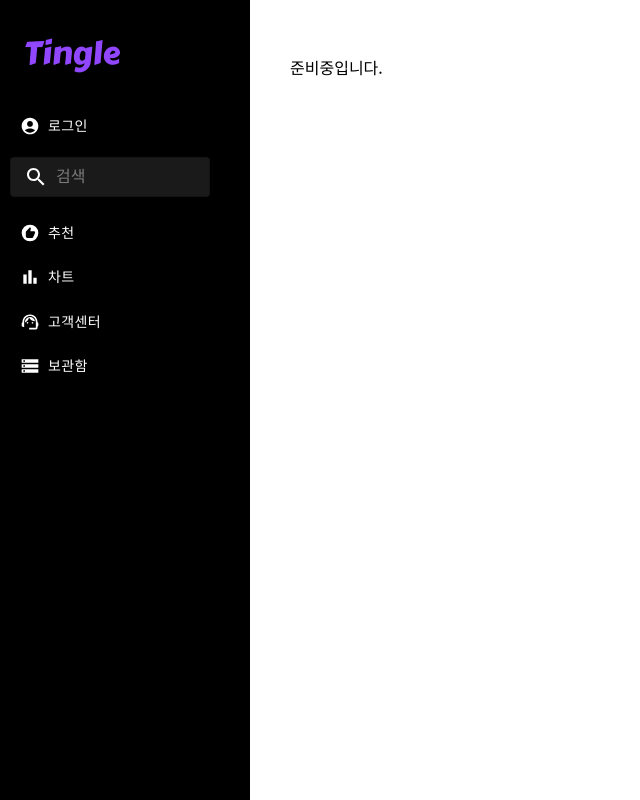
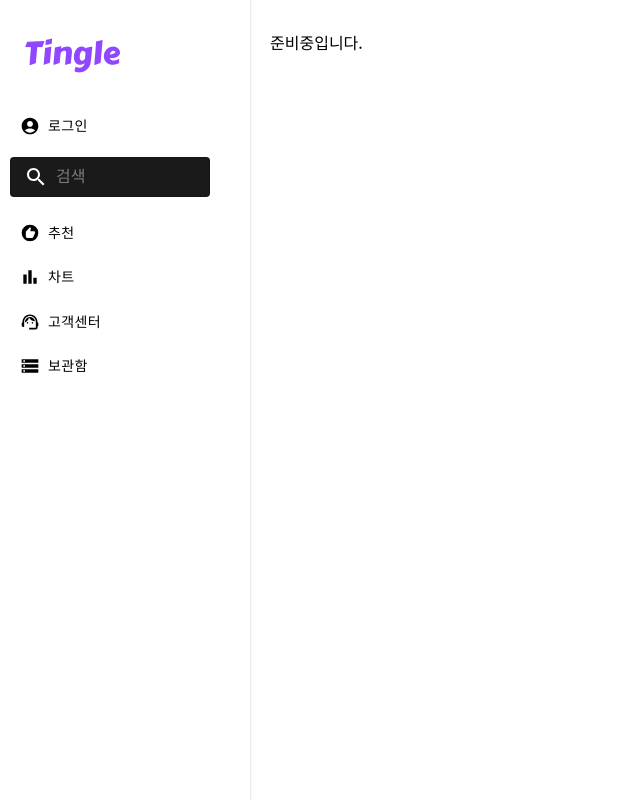
Before and after one commit to munimummm/Tingle_p, a React (Create React App) app: page /recommend in a window 1280 px wide. Shown: the whole page, without its empty margins (0-640 px from the left). Built offline with nearby package versions, Linux system fonts and the light colour scheme.

Commit message:
모바일 반응형 추가

```diff
--- a/src/App.js
+++ b/src/App.js
@@ -1,4 +1,4 @@
-import Nav from "./common/nav";
+import Sidebar from "./common/Sidebar";
 import Player from "./common/Player";
 import SearchResult from "./pages/SearchResult";
 import Recommend from "./pages/Recommend";
@@ -17,26 +17,32 @@ import SearchTitle from "components/SearchTitle";
 import SearchAlbum from "components/SearchAlbum";
 import SearchArtist from "components/SearchArtist";
 
-function App() {
-  const ContainerWrap = styled.div`
+const AppContainer = styled.div`
+  display: grid;
+  grid-template-columns: 250px 1fr;
+  grid-template-rows: 1fr;
+  grid-template-areas: "side main";
   margin-bottom: 100px;
   max-width: 1800px;
+
+  @media ${(props) => props.theme.mobile} {
+    display: block;
+  }
 `;
 const PageContainer = styled.div`
+  grid-area: main;
   width: 100%;
-    padding: 55px 20px 20px 290px;
+  /* padding: 55px 20px 20px 40px; */
+  padding: 30px 20px;
   overflow-y: auto;
-    .noPageImg {
-      width: 256px;
-      height: 256px;
-    }
 `;
 
+function App() {
   return (
     <div className="App">
       <BrowserRouter>
-        <ContainerWrap>
-          <Nav></Nav>
+        <AppContainer>
+          <Sidebar></Sidebar>
           <PageContainer>
             <Routes>
               <Route path="*" element={<div>준비중입니다.</div>} />
@@ -58,7 +64,7 @@ function App() {
               </Route>
             </Routes>
           </PageContainer>
-        </ContainerWrap>
+        </AppContainer>
         <Player></Player>
       </BrowserRouter>
     </div>
--- /dev/null
+++ b/src/common/Sidebar.js
@@ -0,0 +1,105 @@
+import styled from "styled-components";
+
+import { Menu, Close } from "@mui/icons-material";
+import { NavLink, useNavigate } from "react-router-dom";
+import { useState } from "react";
+import SidebarContent from "components/SidebarContent";
+let SidebarContainer = styled.div`
+  .mobileMenu {
+    display: none;
+    @media ${(props) => props.theme.mobile} {
+      position: fixed;
+      display: flex;
+      width: 100%;
+      height: 50px;
+      justify-content: space-between;
+      background: #fff;
+      align-items: center;
+      padding: 10px 10px;
+      z-index: 1111;
+      margin-bottom: 20px;
+      grid-area: head;
+    }
+  }
+  .mobileCloseToggle {
+    position: fixed;
+    top: 10px;
+    right: 10px;
+    display: none;
+    @media ${(props) => props.theme.mobile} {
+      display: block;
+    }
+  }
+  .sidebarNormal {
+    @media ${(props) => props.theme.mobile} {
+      display: none;
+    }
+  }
+`;
+let Logo = styled(NavLink)`
+  font-family: "Carter One", cursive;
+  color: ${(props) => props.theme.mainColor};
+`;
+let SidebarBox = styled.div`
+  position: fixed;
+  grid-area: side;
+  top: 0;
+  left: 0;
+  width: 250px;
+  height: 100%;
+  background: #fff;
+  overflow-x: hidden;
+  overflow-y: auto;
+  font-family: "Noto Sans KR", sans-serif;
+  font-weight: 300;
+  z-index: 2222;
+  box-shadow: 0 0 3px 0 rgba(0, 0, 0, 0.2);
+  color: #000;
+  @media ${(props) => props.theme.mobile} {
+    width: 100%;
+  }
+`;
+
+function Sidebar() {
+  const [mobile, setMobile] = useState(false);
+  const navigate = useNavigate();
+
+  const handleMenuOpen = () => {
+    setMobile(true);
+  };
+  const handleMenuClose = () => {
+    setMobile(false);
+  };
+
+  return (
+    <SidebarContainer>
+      <div className="sidebarNormal">
+        <SidebarBox>
+          <SidebarContent />
+        </SidebarBox>
+      </div>
+
+      <div className="mobileMenu">
+        <div
+          onClick={() => {
+            navigate("/");
+          }}
+        >
+          <Logo>Tingle</Logo>
+        </div>
+
+        <Menu onClick={handleMenuOpen} />
+      </div>
+      {mobile === true ? (
+        <SidebarBox>
+          <Close
+            className="mobileCloseToggle"
+            onClick={handleMenuClose}
+          ></Close>
+          <SidebarContent handleMenuClose={handleMenuClose} />
+        </SidebarBox>
+      ) : null}
+    </SidebarContainer>
+  );
+}
+export default Sidebar;
--- a/src/common/playList.js
+++ b/src/common/playList.js
@@ -15,6 +15,9 @@ const PlayListContainer = styled.div`
   overflow: hidden;
   text-align: left;
   overflow-y: auto;
+  @media ${(props) => props.theme.mobile} {
+    width: 100%;
+  }
 
   .playListHeader {
     display: flex;
@@ -84,6 +87,7 @@ function PlayList() {
               <img
                 style={{ width: "50px", height: "50px" }}
                 src={process.env.PUBLIC_URL + `/img/${list.cover_img}`}
+                alt="album_img"
               ></img>
               <div
                 className={
--- a/src/common/player.js
+++ b/src/common/player.js
@@ -11,10 +11,11 @@ import { useRef } from "react";
 import { useEffect } from "react";
 import { setPlayListOpen } from "store/PlayListSlice";
 const PlayerContainer = styled.div`
+  grid-area: footer;
   width: 100%;
   height: 100px;
   background: #131313;
-  z-index: 100;
+  z-index: 3333;
   position: fixed;
   left: 0;
   bottom: 0;
@@ -43,6 +44,15 @@ const PlayerContainer = styled.div`
   }
   .onPlayList {
     color: #fff;
+  }
+
+  @media ${(props) => props.theme.mobile} {
+    .moblie-player {
+      display: none;
+    }
+    .player-text {
+      margin-left: 20px;
+    }
   }
 `;
 
@@ -80,7 +90,7 @@ function Player() {
   return (
     <>
       <PlayerContainer>
-        <img src={cover_img} alt="albumImg" />
+        <img className="moblie-player" src={cover_img} alt="albumImg" />
         <div className="player-text">
           <strong> {title}</strong>
           <br />
--- a/src/components/AlertDialog.js
+++ b/src/components/AlertDialog.js
@@ -8,6 +8,7 @@ export default function AlertDialog({ open, handleClose, text }) {
   return (
     <div>
       <Dialog
+        style={{ zIndex: "4444" }}
         open={open}
         onClose={handleClose}
         aria-labelledby="alert-dialog-title"
--- a/src/components/ChartList.js
+++ b/src/components/ChartList.js
@@ -21,6 +21,7 @@ function ChartList() {
             <img
               style={{ width: "50px", height: "50px" }}
               src={process.env.PUBLIC_URL + `/img/${list.cover_img}`}
+              alt="album_img"
             ></img>
           </TableCell>
           <TableCell component="th" scope="row">
--- a/src/components/RecommendList.js
+++ b/src/components/RecommendList.js
@@ -12,8 +12,6 @@ import { AudioActions } from "store/AudioSlice";
 const RecommendBox = styled.div`
   .recommend_table {
     width: 100%;
-    /* margin-bottom: 30px; */
-    /* display: block; */
   }
   .recommend_box {
     position: relative;
--- a/src/common/nav.js
+++ b/src/components/SidebarContent.js
@@ -14,34 +14,21 @@ import { setGenre } from "store/ListSlice";
 import AlertDialog from "components/AlertDialog";
 import { useState } from "react";
 
-let SidebarContainer = styled.div`
-  position: fixed;
-  top: 0;
-  width: 250px;
-  height: 100%;
-  background: #000;
-  overflow-x: hidden;
-  overflow-y: auto;
-  font-family: "Noto Sans KR", sans-serif;
-  font-weight: 300;
-  z-index: 1;
-  color: ${(props) => props.theme.subColor};
+let SidebarBrand = styled.div`
+  font-size: 2rem;
+  line-height: 2.5em;
+  padding: 10px 18px 10px 24px;
 `;
 let SidebarNav = styled.div`
   width: 250px;
   button {
     justify-content: flex-start;
-    color: ${(props) => props.theme.subColor};
+    color: #000;
     width: 100%;
     padding: 10px 18px 10px 24px;
   }
 `;
 
-let SidebarBrand = styled.div`
-  font-size: 2rem;
-  line-height: 2.5em;
-  padding: 10px 18px 10px 24px;
-`;
 let Logo = styled(NavLink)`
   font-family: "Carter One", cursive;
   color: ${(props) => props.theme.mainColor};
@@ -64,9 +51,10 @@ let SearchTextField = styled(TextField)`
   }
 `;
 
-function Nav() {
+function SidebarContent({ handleMenuClose }) {
   const navigate = useNavigate();
   const dispatch = useDispatch();
+
   const searchOnkeyPress = (e) => {
     if (e.key === "Enter") {
       if (e.target.value !== null) {
@@ -77,6 +65,7 @@ function Nav() {
           },
         });
       }
+      handleMenuClose();
     }
   };
   const [open, setOpen] = useState(false);
@@ -87,15 +76,16 @@ function Nav() {
   };
 
   return (
-    <SidebarContainer>
+    <>
+      <SidebarBrand
+        onClick={() => {
+          navigate("/");
+          handleMenuClose();
+        }}
+      >
+        <Logo>Tingle</Logo>
+      </SidebarBrand>
       <SidebarNav>
-        <SidebarBrand
-          onClick={() => {
-            navigate("/recommend");
-          }}
-        >
-          <Logo>Tingle</Logo>
-        </SidebarBrand>
         <Button
           startIcon={<AccountCircle />}
           onClick={() => {
@@ -105,7 +95,6 @@ function Nav() {
         >
           로그인
         </Button>
-
         <MenuAll>
           <SearchTextField
             onKeyPress={searchOnkeyPress}
@@ -132,6 +121,7 @@ function Nav() {
               startIcon={<Recommend />}
               onClick={() => {
                 navigate("/");
+                handleMenuClose();
               }}
             >
               추천
@@ -141,6 +131,7 @@ function Nav() {
               onClick={() => {
                 dispatch(setGenre("TOP100"));
                 navigate("/chart/0");
+                handleMenuClose();
               }}
             >
               차트
@@ -149,6 +140,7 @@ function Nav() {
               startIcon={<SupportAgent />}
               onClick={() => {
                 navigate("/helpCenter/notice");
+                handleMenuClose();
               }}
             >
               고객센터
@@ -177,7 +169,8 @@ function Nav() {
           <AlertDialog open={open} text={text} handleClose={handleClose} />
         ) : null}
       </SidebarNav>
-    </SidebarContainer>
+    </>
   );
 }
-export default Nav;
+
+export default SidebarContent;
--- a/src/pages/helpCenter.js
+++ b/src/pages/helpCenter.js
@@ -18,6 +18,7 @@ import { useNavigate } from "react-router-dom";
 const HelpContainer = styled.div`
   width: 100%;
   margin-bottom: 10px;
+  margin-top: 20px;
   align-items: center;
   .helpHeader {
     h1 {
--- a/src/pages/recommend.js
+++ b/src/pages/recommend.js
@@ -4,13 +4,18 @@ import { useSelector } from "react-redux";
 const RecommendContainer = styled.div`
   width: 100%;
   .main-imgBox {
-    width: 100%;
+    width: 1500px;
     height: 500px;
-    background: #000;
+    border-radius: 12px;
     margin-bottom: 50px;
     overflow: hidden;
     .main-img {
       width: 100%;
+      height: 100%;
+
+      @media ${(props) => props.theme.mobile} {
+        width: auto;
+      }
     }
   }
 `;
--- a/src/styles/theme.js
+++ b/src/styles/theme.js
@@ -1,5 +1,5 @@
 const size = {
-  mobile: "600px",
+  mobile: "700px",
   tablet: "900px",
   laptop: "1200px",
   desktop: "1800px",
```
Also changed, not shown: src/pages/chart.js (+42 -30 lines). Lines whose indentation alone changed are shown as unchanged.
